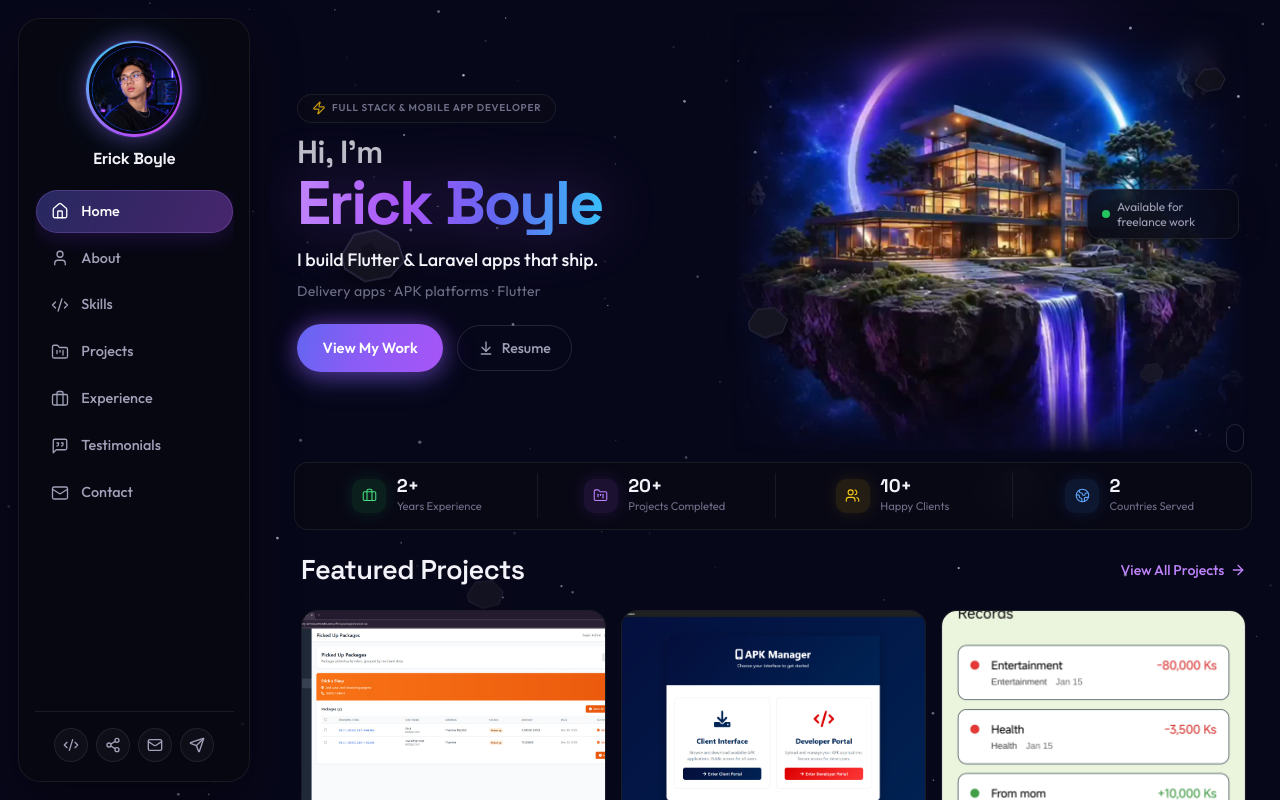
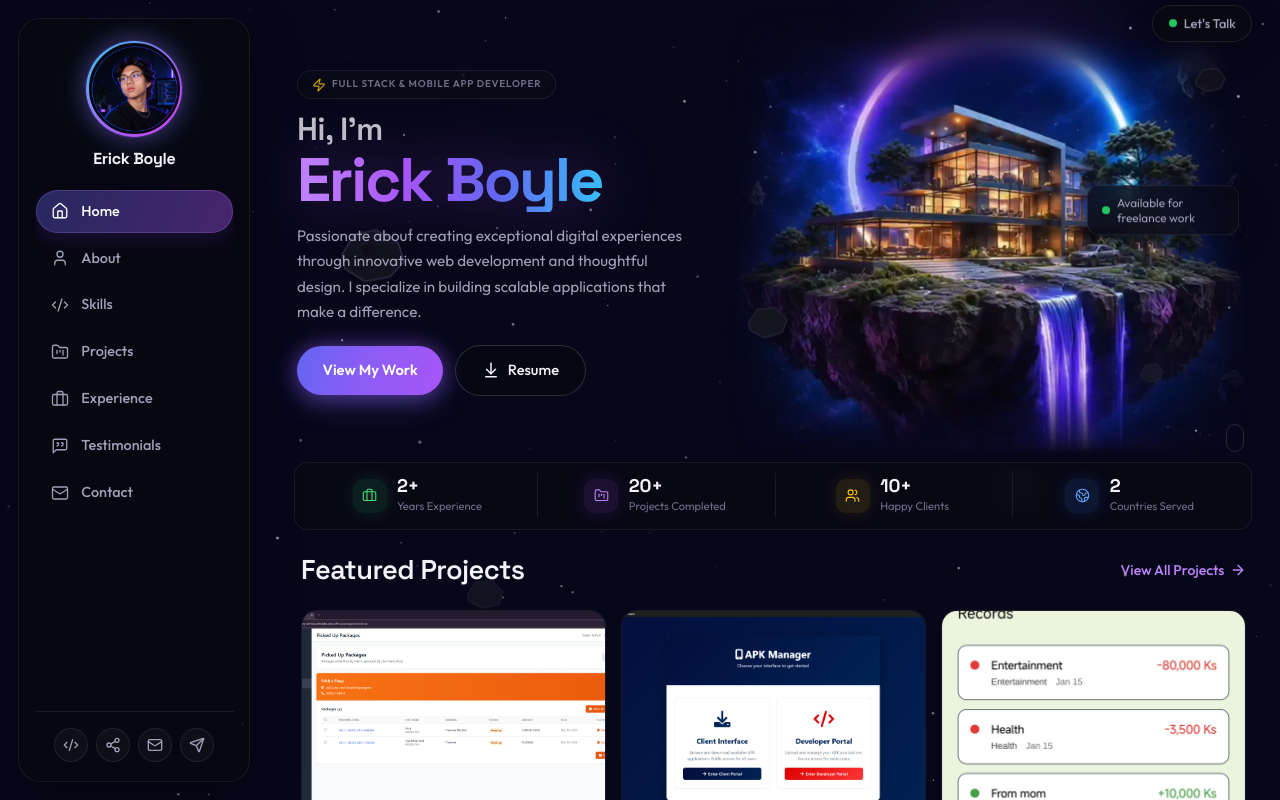
Before and after one commit to HaShiRaMaReiZo/Erick_Boyle, a Vue app: page / in a window 1280 px wide. Built offline with nearby package versions, Linux system fonts and the light colour scheme.

Commit message:
Update favicon from SVG to JPG, add "Let's Talk" button in HeroSection, and enhance portfolio details. Adjust reveal directive for better visibility and modify FeaturedProjects heading animation.

```diff
--- a/index.html
+++ b/index.html
@@ -2,7 +2,7 @@
 <html lang="en">
   <head>
     <meta charset="UTF-8" />
-    <link rel="icon" type="image/svg+xml" href="/favicon.svg" />
+    <link rel="icon" type="image/svg+xml" href="/favicon.jpg" />
     <meta name="viewport" content="width=device-width, initial-scale=1.0" />
     <meta
       name="description"
--- a/src/components/hero/HeroSection.vue
+++ b/src/components/hero/HeroSection.vue
@@ -10,6 +10,15 @@ const emit = defineEmits<{
 
 <template>
   <section id="home" class="hero">
+    <button
+      type="button"
+      class="hero__lets-talk float-y"
+      @click="emit('navigate', 'contact')"
+    >
+      <span class="pulse-dot" aria-hidden="true" />
+      Let's Talk
+    </button>
+
     <div class="hero__stage">
       <div class="hero__copy">
         <div class="hero__badge hero-enter">
@@ -26,16 +35,12 @@ const emit = defineEmits<{
           {{ portfolio.tagline }}
         </p>
 
-        <p class="hero__focus hero-enter hero-enter--delay-2">
-          {{ portfolio.focusLine }}
-        </p>
-
         <div class="hero__actions hero-enter hero-enter--delay-3">
           <button type="button" class="btn-primary" @click="emit('navigate', 'projects')">
             View My Work
           </button>
-          <a class="btn-outline hero__cv" :href="portfolio.cvUrl" download>
-            <ArrowDownToLine :size="16" />
+          <a class="btn-outline" :href="portfolio.cvUrl" download>
+            <ArrowDownToLine :size="18" />
             Resume
           </a>
         </div>
@@ -44,7 +49,8 @@ const emit = defineEmits<{
       <div class="hero__visual hero-enter hero-enter--delay-4">
         <div
           v-if="portfolio.available"
-          class="hero__available"
+          class="hero__available float-y"
+          style="animation-delay: 0.5s"
         >
           <span class="pulse-dot" aria-hidden="true" />
           <span>{{ portfolio.availableLabel }}</span>
@@ -71,6 +77,31 @@ const emit = defineEmits<{
   flex-direction: column;
   justify-content: center;
   overflow: visible;
+}
+
+.hero__lets-talk {
+  position: absolute;
+  top: clamp(0.75rem, 1.5vh, 1.25rem);
+  right: clamp(1rem, 2vw, 1.75rem);
+  z-index: 5;
+  display: inline-flex;
+  align-items: center;
+  gap: 0.45rem;
+  padding: 0.48rem 0.95rem;
+  border-radius: 999px;
+  border: 1px solid rgba(255, 255, 255, 0.1);
+  background: rgba(10, 10, 18, 0.78);
+  backdrop-filter: blur(14px);
+  color: var(--text-muted);
+  font-size: 0.8rem;
+  font-weight: 500;
+  box-shadow: 0 8px 28px rgba(0, 0, 0, 0.35);
+  transition: border-color 0.2s ease;
+}
+
+.hero__lets-talk:hover {
+  border-color: rgba(34, 197, 94, 0.45);
+  color: var(--text);
 }
 
 .hero__stage {
@@ -136,18 +167,11 @@ const emit = defineEmits<{
 }
 
 .hero__tagline {
-  max-width: 26rem;
-  color: var(--text);
-  font-size: clamp(1.05rem, 1.4vw, 1.22rem);
-  font-weight: 500;
-  line-height: 1.45;
-  margin-bottom: 0.55rem;
-}
-
-.hero__focus {
-  color: var(--text-dim);
-  font-size: 0.88rem;
-  letter-spacing: 0.02em;
+  max-width: 34rem;
+  color: var(--text-muted);
+  font-size: clamp(0.95rem, 1.15vw, 1.05rem);
+  font-weight: 400;
+  line-height: 1.65;
   margin-bottom: clamp(1.35rem, 2.6vh, 1.85rem);
 }
 
@@ -155,24 +179,7 @@ const emit = defineEmits<{
   display: flex;
   flex-wrap: wrap;
   align-items: center;
-  gap: 0.85rem;
-}
-
-.hero__cv {
-  padding: 0.72rem 1.25rem;
-  font-size: 0.88rem;
-  font-weight: 500;
-  border-color: rgba(255, 255, 255, 0.12);
-  background: transparent;
-  color: var(--text-muted);
-  box-shadow: none;
-}
-
-.hero__cv:hover {
-  color: var(--text);
-  border-color: rgba(168, 85, 247, 0.35);
-  background: rgba(168, 85, 247, 0.08);
-  transform: none;
+  gap: 0.75rem;
 }
 
 .hero__visual {
@@ -241,6 +248,11 @@ const emit = defineEmits<{
     padding: 1.5rem 1.25rem 0.5rem;
   }
 
+  .hero__lets-talk {
+    top: 1rem;
+    right: 1.25rem;
+  }
+
   .hero__stage {
     grid-template-columns: 1fr;
     gap: 1.25rem;
@@ -286,7 +298,7 @@ const emit = defineEmits<{
   }
 
   .hero__actions .btn-primary,
-  .hero__actions .hero__cv {
+  .hero__actions .btn-outline {
     width: 100%;
     justify-content: center;
   }
--- a/src/components/projects/FeaturedProjects.vue
+++ b/src/components/projects/FeaturedProjects.vue
@@ -19,7 +19,7 @@ function openProject(project: Project) {
 
 <template>
   <section class="featured section-pad">
-    <div class="featured__head" v-reveal="'fade'">
+    <div class="featured__head" v-reveal="'up'">
       <h2>Featured Projects</h2>
       <button type="button" class="featured__link" @click="emit('navigate', 'projects')">
         View All Projects
--- a/src/components/stats/StatsBar.vue
+++ b/src/components/stats/StatsBar.vue
@@ -19,8 +19,6 @@ const toneClass: Record<string, string> = {
       :key="stat.label"
       class="stat"
       :class="{ 'stat--divider': i > 0 }"
-      v-reveal="'scale'"
-      :data-reveal-delay="String(i + 1)"
     >
       <div class="stat__icon" :class="toneClass[stat.tone]">
         <component :is="icons[i]" :size="15" stroke-width="1.75" />
--- a/src/data/portfolio.ts
+++ b/src/data/portfolio.ts
@@ -31,8 +31,8 @@ export const portfolio = {
   name: 'Erick Boyle',
   brandName: 'Erick Boyle',
   role: 'Full Stack & Mobile App Developer',
-  tagline: 'I build Flutter & Laravel apps that ship.',
-  focusLine: 'Delivery apps · APK platforms · Flutter',
+  tagline:
+    'Passionate about creating exceptional digital experiences through innovative web development and thoughtful design. I specialize in building scalable applications that make a difference.',
   available: true,
   availableLabel: 'Available for freelance work',
   avatar: '/images/avatar.jpg',
@@ -41,13 +41,13 @@ export const portfolio = {
   social: {
     github: 'https://github.com/HaShiRaMaReiZo',
     linkedin: 'https://www.linkedin.com/in/zwe-mann-htet',
-    email: 'mailto:zwemannhtet65@gmail.com',
+    email: 'mailto:zwemhanhtet2004@gmail.com',
     telegram: 'https://t.me/erickboyle',
     instagram: 'https://www.instagram.com/erick_boyle_2004',
     viber: 'viber://chat?number=+959792627041',
   },
   contact: {
-    email: 'zwemannhtet65@gmail.com',
+    email: 'zwemhanhtet2004@gmail.com',
     phone: '+95 9792627041',
     location: 'Yangon, Myanmar',
   },
--- a/src/directives/reveal.ts
+++ b/src/directives/reveal.ts
@@ -24,8 +24,9 @@ export const vReveal: Directive<HTMLElement, string | undefined> = {
       },
       {
         root: getRoot(),
-        rootMargin: '0px 0px -10% 0px',
-        threshold: 0.1,
+        // Keep items hidden until they enter the upper ~3/4 of the scroll view
+        rootMargin: '0px 0px -28% 0px',
+        threshold: 0.12,
       },
     )
 
```
Also changed, not shown: public/favicon.jpg (added), public/favicon.svg (deleted).
